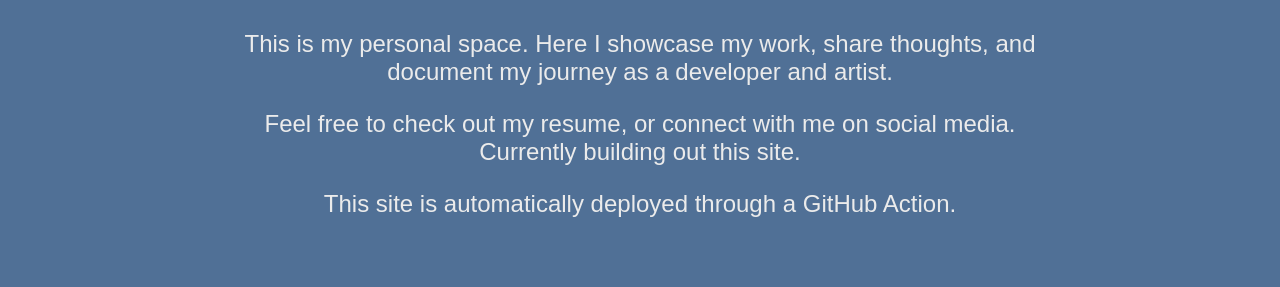
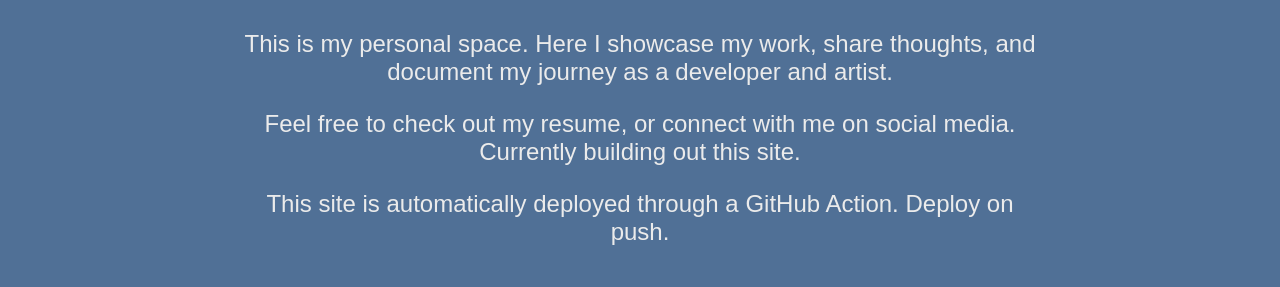
Before and after one commit to supersweet-dev/supersweet-dev.github.io, an Astro site: page / in a window 1280 px wide. Shown: the part 329-616 px from the top of the page. Built offline with nearby package versions, Linux system fonts and the light colour scheme; Astro itself is replaced by a stand-in of ours; a web font is replaced by a local one.

Commit message:
Testing split actions.

```diff
--- a/src/pages/index.astro
+++ b/src/pages/index.astro
@@ -81,7 +81,10 @@ const resumeLink =
 				Feel free to check out my resume, or connect with me on social
 				media. Currently building out this site.
 			</p>
-			<p>This site is automatically deployed through a GitHub Action.</p>
+			<p>
+				This site is automatically deployed through a GitHub Action.
+				Deploy on push.
+			</p>
 		</div>
 		<footer class="footer">
 			© 2025 Gema Alvarez — Built with <a
```
